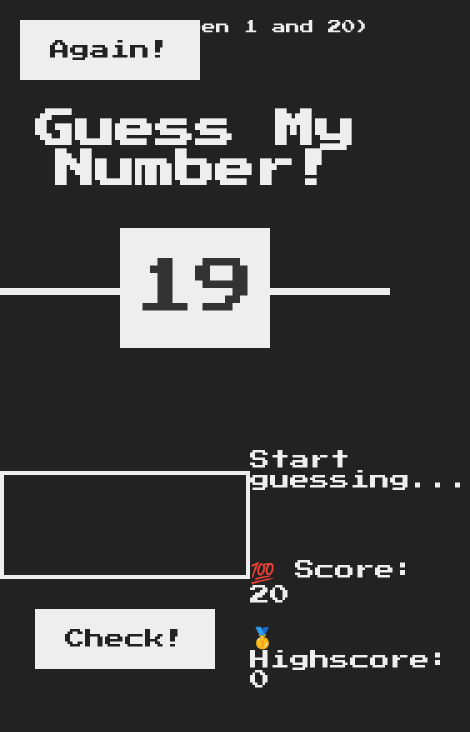
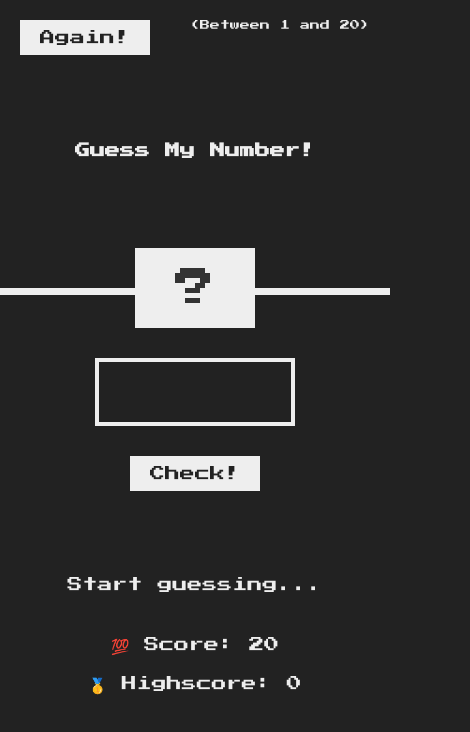
Before and after one commit to Ashab-Asir/guess-the-number, a plain HTML site: page index.html in a window 390 px wide. Shown: the whole page, 470 px wide, since content can reach past the window. Drawn offline with Linux system fonts and the light colour scheme.

Commit message:
guess the number game added

```diff
--- a/index.html
+++ b/index.html
@@ -5,6 +5,7 @@
     <meta name="viewport" content="width=device-width, initial-scale=1.0" />
     <meta http-equiv="X-UA-Compatible" content="ie=edge" />
     <link rel="stylesheet" href="style.css" />
+    <link rel="stylesheet" href="responsive.css" />
     <title>Guess My Number!</title>
   </head>
   <body>
--- /dev/null
+++ b/responsive.css
@@ -0,0 +1,57 @@
+@media (max-width: 700px) {
+    h1 {
+      font-size: 3rem;
+    }
+    .right{
+        font-size: 1.5rem;
+    }
+    .message{
+        margin-bottom: 4rem;
+        height: 2rem;
+    }
+  }
+
+  @media (max-width: 600px) {
+    .number {
+
+        font-size: 4rem;
+        width: 12rem;
+        padding: 2rem 0rem;
+    }
+    h1 {
+        font-size: 2.5rem;
+      }
+    .right{
+        display: flex;
+        align-items: center;
+        flex-direction: column;
+    }
+   main{
+    display: flex;
+    flex-wrap: wrap;
+    justify-content: center;
+    align-items: center;
+    margin-top: 2rem;
+   }
+  }
+
+  @media (max-width: 500px) {
+    .btn{
+        font-size: 1.5rem;
+        padding: 1rem 2rem;
+    }
+    .between{
+        font-size: 1rem;
+    }
+    h1{
+        font-size: 1.5rem;
+    }
+    .guess{
+        font-size: 3rem;
+        padding: 1.5rem;
+        width: 20rem;
+    }
+    main{
+        height:50vh;
+    }
+  }
--- a/script.js
+++ b/script.js
@@ -1,10 +1,10 @@
 'use strict';
 let number = Math.trunc(Math.random() * 20 + 1);
-document.querySelector('.number').textContent = number;
 let score = 20;
 let highScore = 0;
 document.querySelector('.check').addEventListener('click', function () {
   const guess = document.querySelector('.guess').value;
+  document.querySelector('.guess').value = '';
   if (!guess) {
     document.querySelector('.message').textContent = 'No Number';
   } else if (guess > number) {
@@ -28,7 +28,8 @@ document.querySelector('.check').addEventListener('click', function () {
   } else {
     document.querySelector('.message').textContent = 'Correct! Your won.';
     document.querySelector('body').style.backgroundColor = '#60b347';
-    document.querySelector('.number').style.width = '30rem';
+    document.querySelector('.number').style.width = '25rem';
+    document.querySelector('.number').textContent = number;
     if (score > highScore) {
       highScore = score;
     }
@@ -40,7 +41,7 @@ document.querySelector('.again').addEventListener('click', function () {
   score = 20;
   document.querySelector('.message').textContent = 'Start guessing...';
   number = Math.trunc(Math.random() * 20 + 1);
-  document.querySelector('.number').textContent = number;
+  document.querySelector('.number').textContent = '?';
   document.querySelector('.score').textContent = score;
   document.querySelector('.guess').value = '';
   document.querySelector('body').style.backgroundColor = '#222';
```
